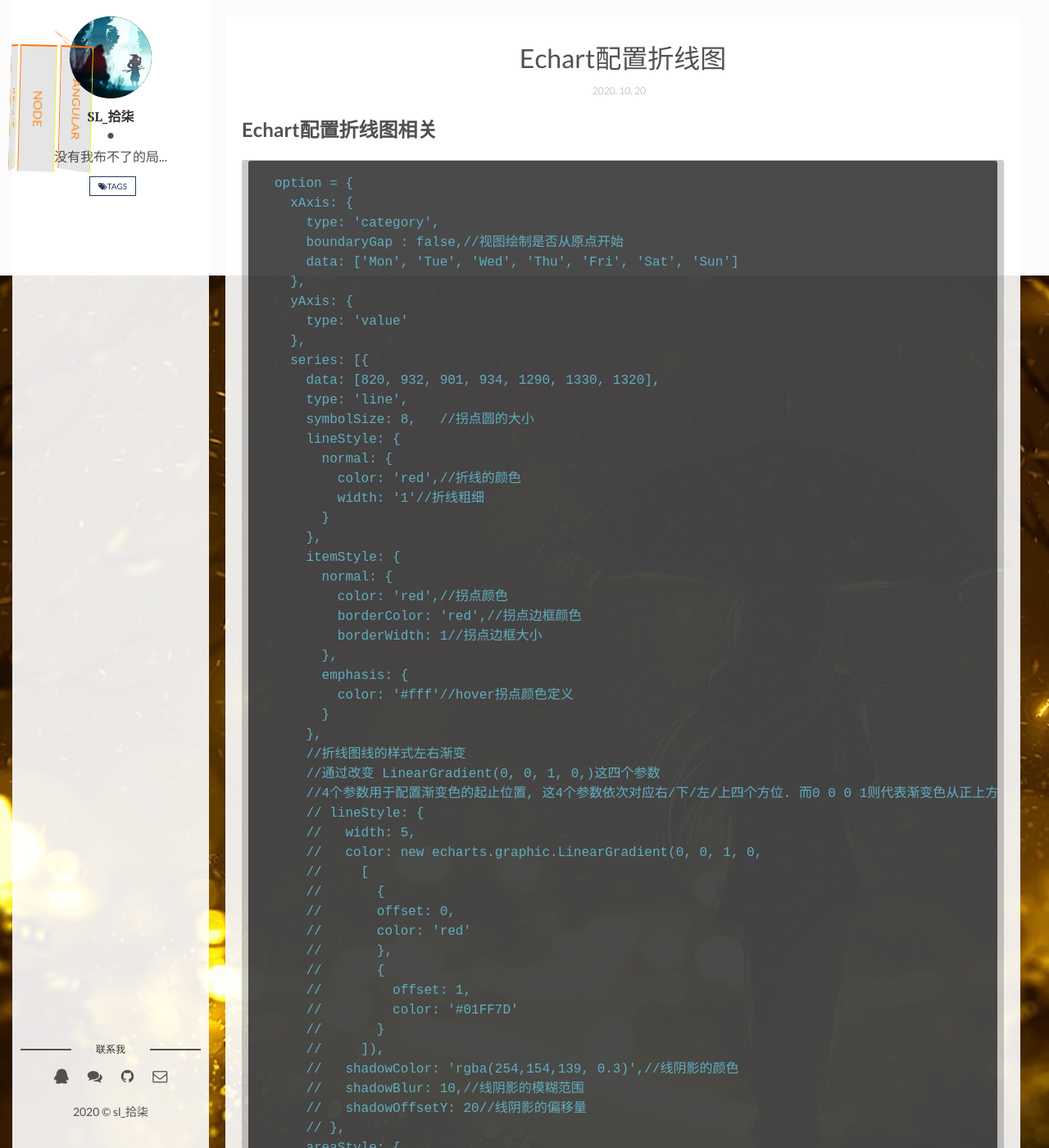
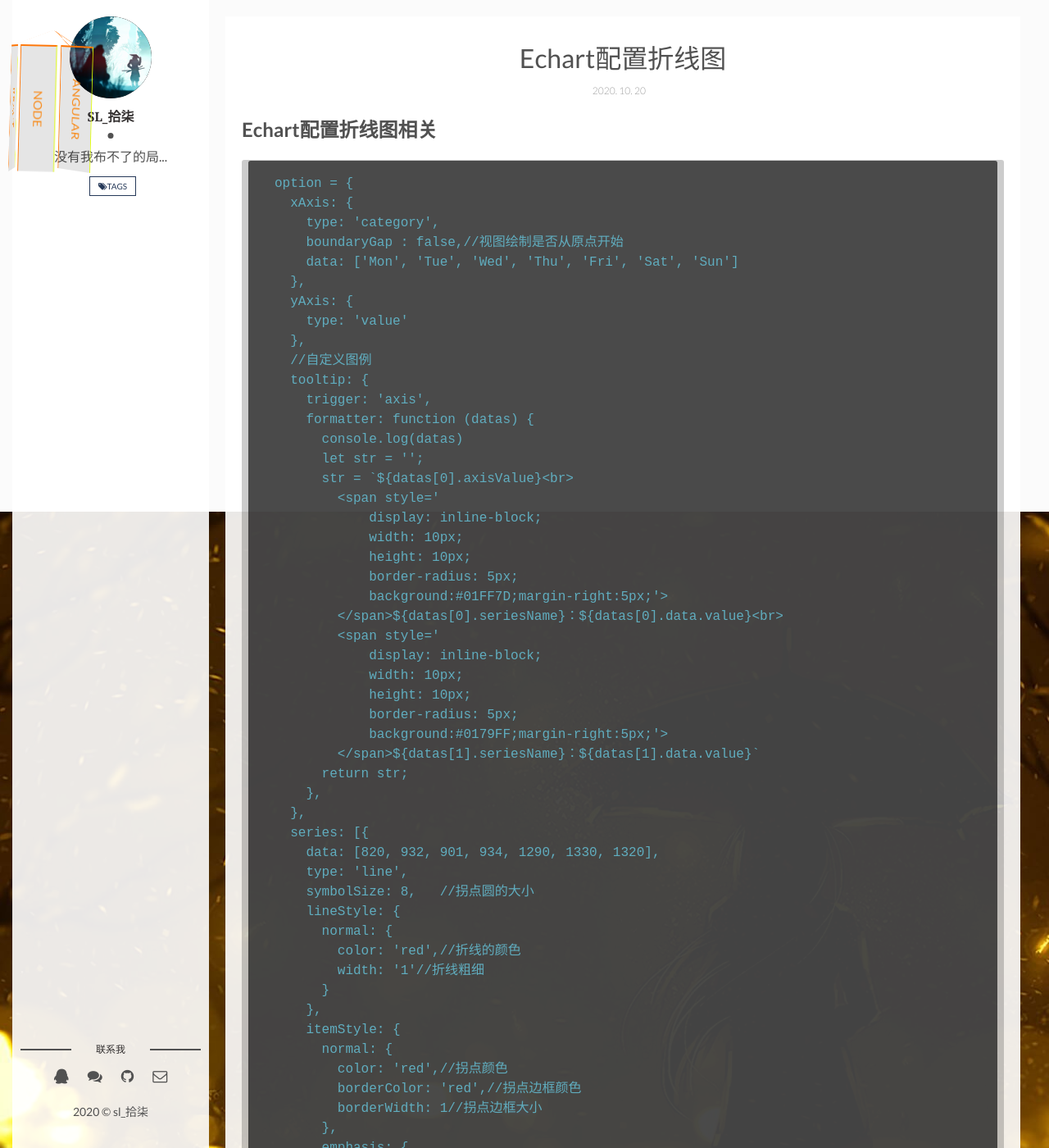
Before and after one commit to sl17/cyclone.github.io, a Jekyll site: the page built from _posts/2020-10-20-Echart配置折线图.md, in a window 1280 px wide and 1400 px high. Shown: the whole window at 82% size. Built offline with Jekyll 4.4.1, drawn with Linux system fonts in a browser that asks for light colours; comment, search, counter and statistics services are not loaded; some of the changed text lies outside the part shown.

Commit message:
Update 2020-10-20-Echart配置折线图.md

```diff
--- a/_posts/2020-10-20-Echart配置折线图.md
+++ b/_posts/2020-10-20-Echart配置折线图.md
@@ -16,6 +16,30 @@
   },
   yAxis: {
     type: 'value'
+  },
+  //自定义图例
+  tooltip: {
+    trigger: 'axis',
+    formatter: function (datas) {
+      console.log(datas)
+      let str = '';
+      str = `${datas[0].axisValue}<br>
+        <span style='
+            display: inline-block;
+            width: 10px;
+            height: 10px;
+            border-radius: 5px;
+            background:#01FF7D;margin-right:5px;'>
+        </span>${datas[0].seriesName}：${datas[0].data.value}<br>
+        <span style='
+            display: inline-block;
+            width: 10px;
+            height: 10px;
+            border-radius: 5px;
+            background:#0179FF;margin-right:5px;'>
+        </span>${datas[1].seriesName}：${datas[1].data.value}`
+      return str;
+    },
   },
   series: [{
     data: [820, 932, 901, 934, 1290, 1330, 1320],
```
